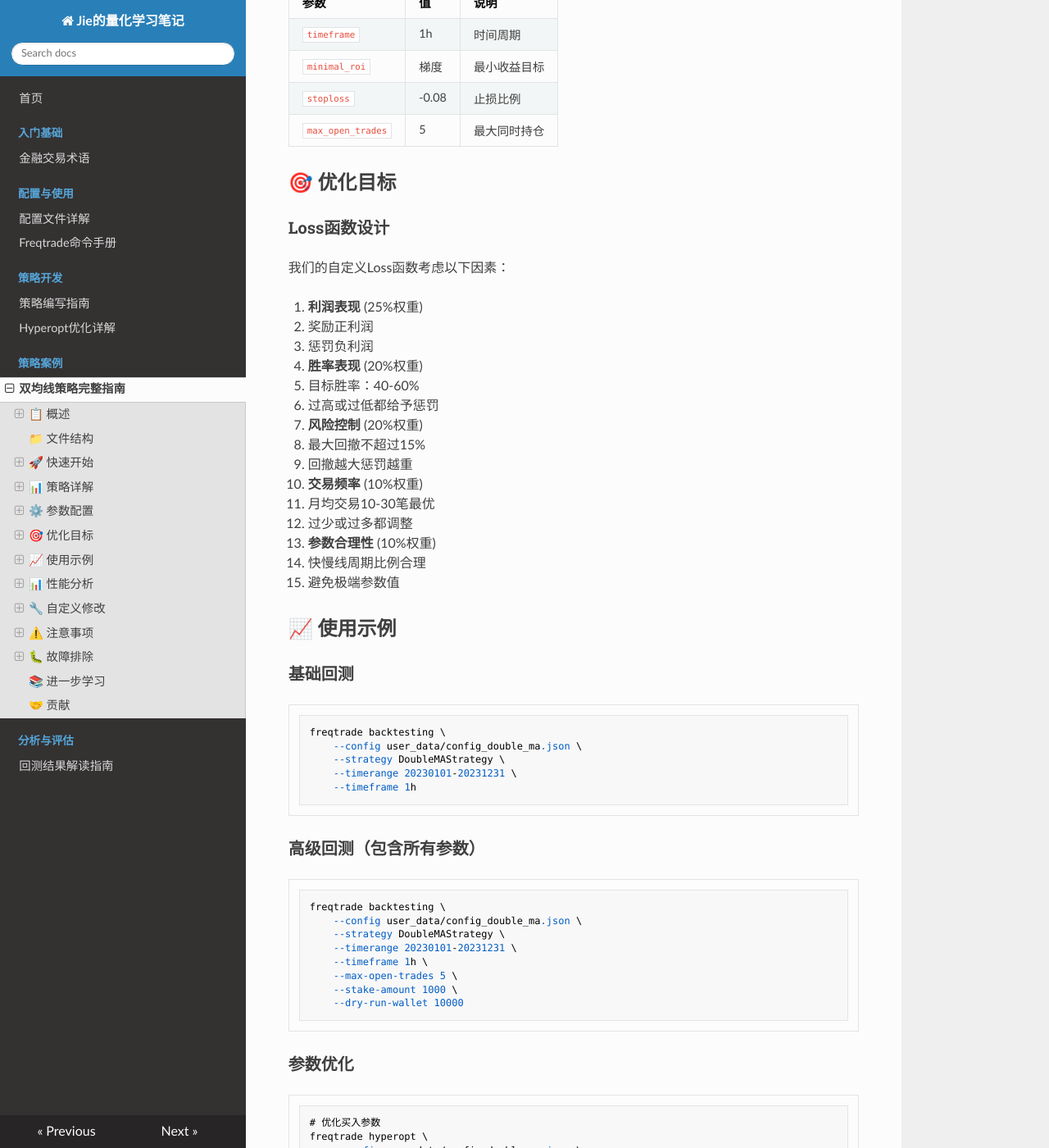
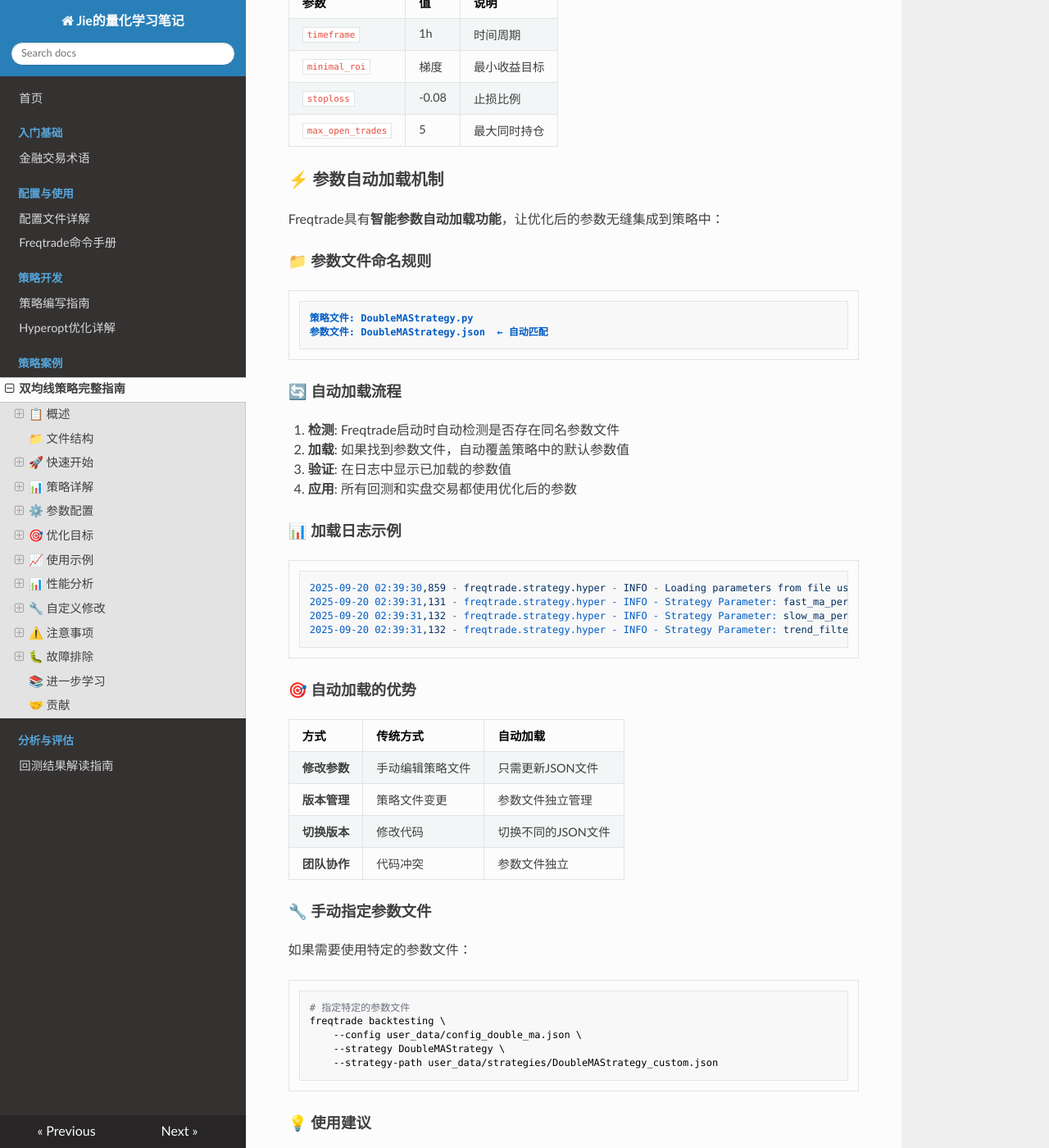
Before and after one commit to aawujie/freqtrade, an MkDocs documentation site: the page built from docs/DoubleMAStrategy_README.md, in a window 1280 px wide and 1400 px high, scrolled down 2920 px. Shown: the whole window at 82% size. Built offline with MkDocs 1.6.1, drawn with Linux system fonts in a browser that asks for light colours; nearby versions of some CDN libraries; some of the changed text lies outside the part shown.

Commit message:
docs: add parameter auto-loading mechanism documentation for DoubleMAStrategy
Add comprehensive documentation explaining Freqtrade's automatic parameter loading functionality for the DoubleMAStrategy. The new section covers:

- Parameter file naming conventions and automatic matching
- Step-by-step auto-loading process from detection to application
- Example loading log output showing parameter values
- Comparison table highlighting advantages over traditional manual editing
- Manual parameter file specification options
- Best practices and usage recommendations

This documentation helps users understand how to seamlessly integrate optimized parameters into their trading strategy without manual code modifications.

````diff
--- a/docs/DoubleMAStrategy_README.md
+++ b/docs/DoubleMAStrategy_README.md
@@ -118,6 +118,60 @@ freqtrade hyperopt-show \
 | `minimal_roi` | 梯度 | 最小收益目标 |
 | `stoploss` | -0.08 | 止损比例 |
 | `max_open_trades` | 5 | 最大同时持仓 |
+
+### ⚡ 参数自动加载机制
+
+Freqtrade具有**智能参数自动加载功能**，让优化后的参数无缝集成到策略中：
+
+#### 📁 参数文件命名规则
+```
+策略文件: DoubleMAStrategy.py
+参数文件: DoubleMAStrategy.json  ← 自动匹配
+```
+
+#### 🔄 自动加载流程
+1. **检测**: Freqtrade启动时自动检测是否存在同名参数文件
+2. **加载**: 如果找到参数文件，自动覆盖策略中的默认参数值
+3. **验证**: 在日志中显示已加载的参数值
+4. **应用**: 所有回测和实盘交易都使用优化后的参数
+
+#### 📊 加载日志示例
+```bash
+2025-09-20 02:39:30,859 - freqtrade.strategy.hyper - INFO - Loading parameters from file user_data/strategies/DoubleMAStrategy.json
+2025-09-20 02:39:31,131 - freqtrade.strategy.hyper - INFO - Strategy Parameter: fast_ma_period = 27
+2025-09-20 02:39:31,132 - freqtrade.strategy.hyper - INFO - Strategy Parameter: slow_ma_period = 67
+2025-09-20 02:39:31,132 - freqtrade.strategy.hyper - INFO - Strategy Parameter: trend_filter_period = 123
+```
+
+#### 🎯 自动加载的优势
+
+| 方式 | 传统方式 | 自动加载 |
+|------|----------|----------|
+| **修改参数** | 手动编辑策略文件 | 只需更新JSON文件 |
+| **版本管理** | 策略文件变更 | 参数文件独立管理 |
+| **切换版本** | 修改代码 | 切换不同的JSON文件 |
+| **团队协作** | 代码冲突 | 参数文件独立 |
+
+#### 🔧 手动指定参数文件
+
+如果需要使用特定的参数文件：
+
+```bash
+# 指定特定的参数文件
+freqtrade backtesting \
+    --config user_data/config_double_ma.json \
+    --strategy DoubleMAStrategy \
+    --strategy-path user_data/strategies/DoubleMAStrategy_custom.json
+```
+
+#### 💡 使用建议
+
+1. **✅ 推荐**: 使用默认的自动加载机制
+2. **✅ 备份**: 定期备份优化后的参数文件
+3. **✅ 版本控制**: 为不同优化结果创建版本
+4. **✅ 测试验证**: 每次加载后检查日志确认参数正确
+
+**参数自动加载让策略优化和使用变得无比简单！** 🚀
 
 ## 🎯 优化目标
 
````
